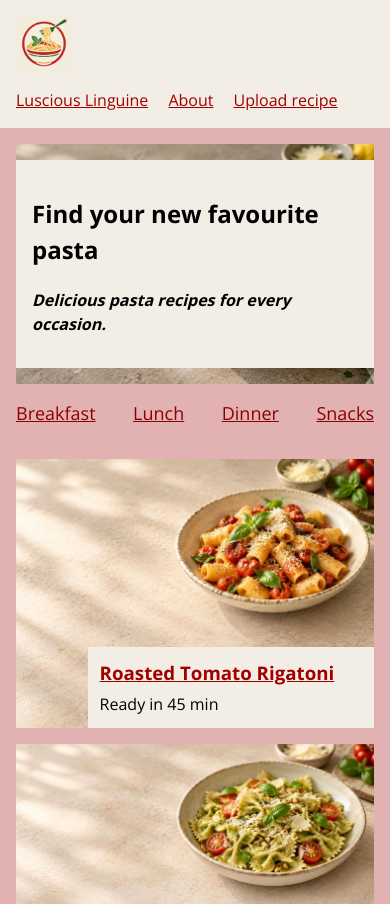
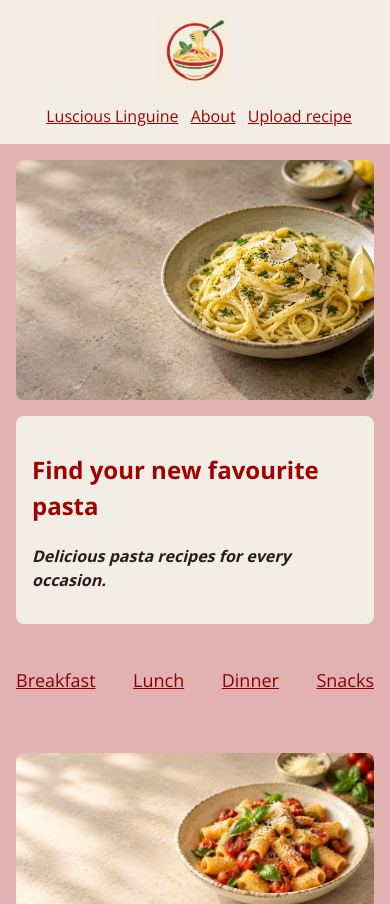
Before and after one commit to barbara-inholland/cookbook-website, a plain HTML site: page Index.html in a window 390 px wide. Shown: the top 904 px of the page. Drawn offline with nearby package versions, Linux system fonts and the light colour scheme.

Commit message:
Layout fixes header, footer, overlay text and contract color

```diff
--- a/style.css
+++ b/style.css
@@ -3,6 +3,11 @@
 *::before,
 *::after {
     box-sizing: border-box;
+}
+
+/* Hoofdtitels op alle pagina's in contrast rood */
+h1 {
+    color: #8C0000;
 }
 
 body {
@@ -17,11 +22,12 @@ body {
     min-height: 100vh;
 }
 
+/* === HEADER: ZELFDE BREEDTE ALS CONTENT === */
 .page-wrapper > header {
     width: 100%;
     max-width: none;
     margin: 0;
-    padding: 1rem clamp(1rem, 3vw, 2rem);
+    padding-block: 1rem;
     background-color: #f3eee5;
 }
 
@@ -34,6 +40,7 @@ body {
 .header-inner {
     max-width: 1280px;
     margin: 0 auto;
+    padding-inline: clamp(1rem, 4vw, 3.125rem);
     display: flex;
     flex-wrap: wrap;
     gap: 1rem;
@@ -80,8 +87,36 @@ body {
     max-width: 32rem;
     padding: clamp(1rem, 3vw, 2rem);
     text-align: left;
-    background-color: #f3eee5;
+    background: linear-gradient(
+        135deg,
+        rgba(243, 238, 229, 0.80) 0%,
+        rgba(243, 238, 229, 0.70) 100%
+    );
+    color: #2b1d14;
+    border-radius: 8px;
+    backdrop-filter: blur(3px);
 }
+
+/* Paragraphs and list items in the hero use the hero text colour */
+.hero-text p,
+.hero-text li {
+    color: #2b1d14;
+}
+
+/* Hero headings use the navigation red */
+.hero-text h1,
+.hero-text h2,
+.hero-text h3 {
+    color: #A10000;
+}
+
+/* Hero heading links also use the navigation red */
+.hero-text h1 a,
+.hero-text h2 a,
+.hero-text h3 a {
+    color: #A10000;
+}
+
 
 .category-nav {
     display: flex;
@@ -89,11 +124,22 @@ body {
     align-items: center;
     flex-wrap: wrap;
     gap: 1rem;
+    margin-block: calc(1.125rem * 1.5);
 }
 
 .category-nav a {
     color: #8C0000;
     font-size: 1.125rem;
+}
+
+/* Category links inside the hero use the warm brown */
+.hero-text .category-nav a {
+    color: #5c3b1e;
+}
+
+.hero-text .category-nav a:hover,
+.hero-text .category-nav a:focus-visible {
+    color: #2b1d14;
 }
 
 /* === RECIPE CARDS HOMEPAGE ===*/
@@ -128,7 +174,37 @@ body {
     width: 80%;
     padding: clamp(0.75rem, 2vw, 1.25rem);
     text-align: left;
-    background-color: #f3eee5;
+    background: linear-gradient(
+        to top,
+        rgba(243, 238, 229, 0.88) 0%,
+        rgba(243, 238, 229, 0.80) 70%,
+        rgba(243, 238, 229, 0.62) 100%
+    );
+    color: #2b1d14;
+    border-radius: 8px;
+}
+
+/* Hero links use the warm brown */
+.hero-text a {
+    color: #5c3b1e;
+    text-decoration-thickness: 2px;
+    text-underline-offset: 3px;
+}
+
+.hero-text a:hover,
+.hero-text a:focus-visible {
+    color: #2b1d14;
+}
+
+/* Recipe card links keep the original red */
+.recipe-card-text a {
+    color: #8c0000;
+    text-decoration-thickness: 2px;
+    text-underline-offset: 3px;
+}
+
+.recipe-card-text a:hover {
+    color: #5c0000;
 }
 
 .recipe-card-text h3 {
@@ -247,15 +323,19 @@ input[type="checkbox"] {
 .site-footer {
     background-color: #f3eee5;
 }
-
+/* === FOOTER: ZELFDE BREEDTE ALS CONTENT === */
 .footer-main {
+    max-width: 1280px;
+    margin-inline: auto;
+    padding-inline: clamp(1rem, 4vw, 3.125rem);
     display: flex;
     align-items: stretch;
 }
 
+
 .footer-brand,
 .footer-nav {
-    padding: 1rem clamp(1rem, 3vw, 2rem);
+    padding-block: 1rem;
 }
 
 .footer-brand {
@@ -284,11 +364,13 @@ input[type="checkbox"] {
     margin: 0;
     padding: 0;
 }
-
 .footer-bottom {
-    padding-right: clamp(1rem, 3vw, 2rem);
+    max-width: 1280px;
+    margin-inline: auto;
+    padding-inline: clamp(1rem, 4vw, 3.125rem);
     text-align: right;
 }
+
 
 /* === RECIPE PAGE === */
 
@@ -412,3 +494,61 @@ input[type="checkbox"] {
     outline: 3px solid #000000;
     outline-offset: 2px;
 }
+
+/* === AFBEELDINGEN: ZELFDE AFGERONDE HOEKEN === */
+img {
+    border-radius: 8px;
+}
+
+/* Logo's uitzonderen: scherpe hoeken behouden */
+.site-logo img,
+.footer-brand img {
+    border-radius: 0;
+}
+
+/* === HOVER EN FOCUS VOOR NAVIGATIE- EN FOOTERLINKS === */
+.page-wrapper > header nav a:hover,
+.page-wrapper > header nav a:focus-visible,
+.category-nav a:hover,
+.category-nav a:focus-visible,
+.footer-nav a:hover,
+.footer-nav a:focus-visible {
+    color: #5c0000;
+}
+/* === HEADER OP MOBIEL: LOGO EN NAVIGATIE GECENTREERD === */
+@media (max-width: 700px) {
+    .header-inner {
+        flex-direction: column;
+        justify-content: center;
+        text-align: center;
+    }
+
+    .site-logo img {
+        height: 4.5em;
+    }
+
+    .page-wrapper > header nav {
+        text-align: center;
+    }
+
+    .page-wrapper > header nav a {
+        margin-inline: 0.5rem;
+        margin-right: 0;
+    }
+}
+/* === HERO OP MOBIEL: TEKST ONDER DE AFBEELDING === */
+@media (max-width: 700px) {
+    .hero {
+        gap: 1rem;
+    }
+
+    .hero-text {
+        grid-area: 2 / 1;
+        align-self: start;
+        justify-self: stretch;
+        width: 100%;
+        max-width: none;
+        background: #f3eee5;
+        backdrop-filter: none;
+    }
+}
```
